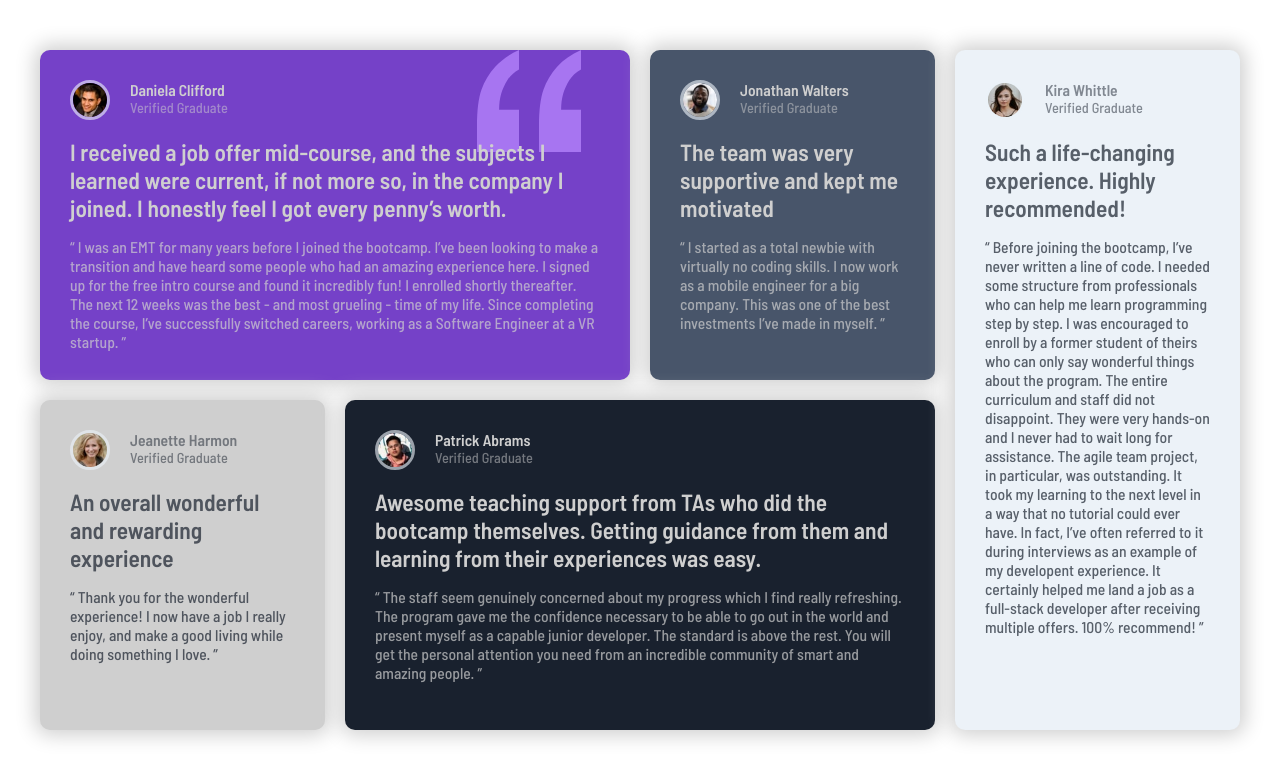
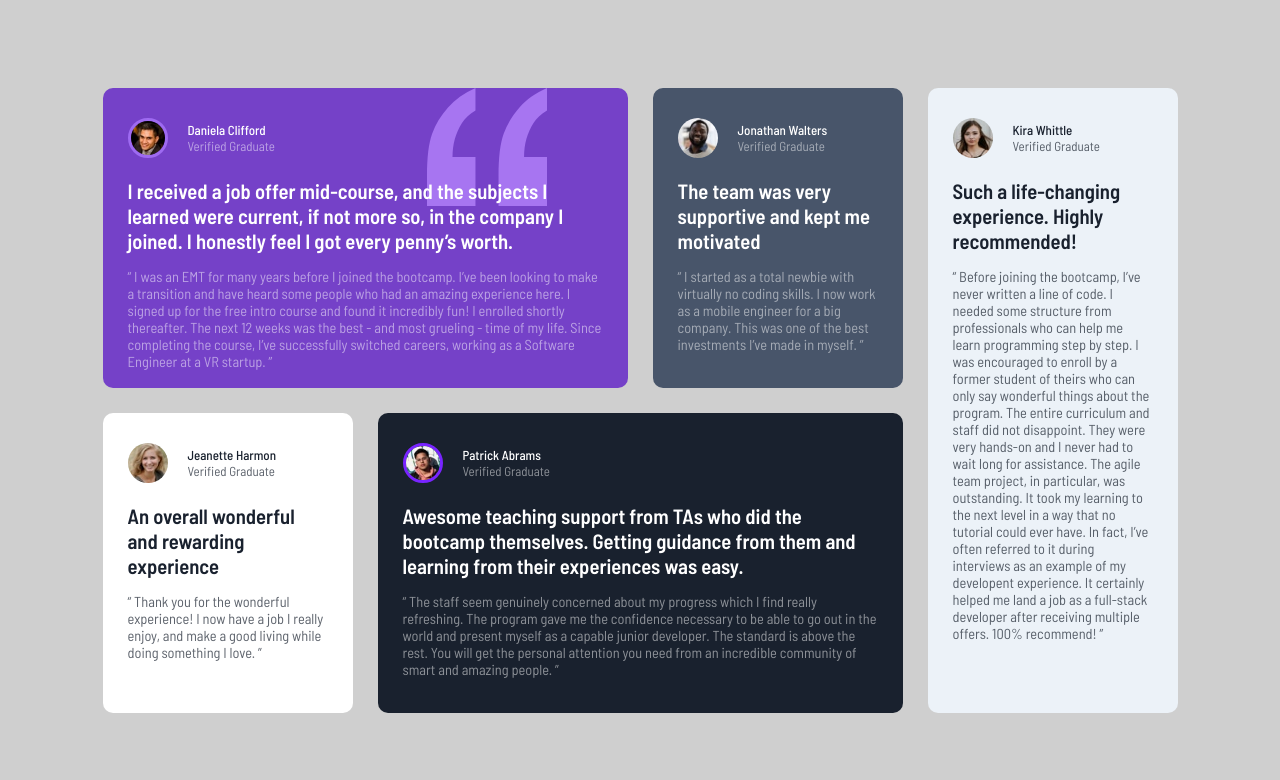
Before and after one commit to DevCris05/testimonials-grid, a plain HTML site: page index.html in a window 1280 px wide. Drawn offline with Linux system fonts and the light colour scheme.

Commit message:
se cambio el diseño del proyecti

```diff
--- a/css/style.css
+++ b/css/style.css
@@ -1,3 +1,14 @@
+@import url("https://fonts.googleapis.com/css2?family=Barlow+Semi+Condensed:ital,wght@0,100;0,200;0,300;0,400;0,500;0,600;0,700;0,800;0,900;1,100;1,200;1,300;1,400;1,500;1,600;1,700;1,800;1,900&display=swap");
+
+:root {
+  --bg-card-one: hsl(263, 55%, 52%);
+  --bg-card-two: hsl(217, 19%, 35%);
+  --bg-card-three: hsl(0, 0%, 100%);
+  --bg-card-four: hsl(219, 29%, 14%);
+  --bg-card-five: hsl(210, 46%, 95%);
+  --bg-body: hsl(0, 0%, 81%);
+}
+
 * {
   margin: 0;
   padding: 0;
@@ -5,161 +16,144 @@
 }
 
 body {
-  display: flex;
-  justify-content: center;
-  align-items: center;
-  padding: 15px;
+  font-size: 13px;
   font-family: "Barlow Semi Condensed", sans-serif;
-  font-size: 13px;
+  background-color: var(--bg-body);
 }
+
 .container {
+  width: 100%;
   display: grid;
   grid-template-columns: 1fr;
-  grid-template-areas:
-    "tarjeta1"
-    "tarjeta2"
-    "tarjeta3"
-    "tarjeta4"
-    "tarjeta5";
-  grid-gap: 20px;
+
+  padding: 50px 20px;
+  gap: 20px;
 }
 
 .target {
+  width: 100%;
   border-radius: 10px;
-  box-shadow: 0 0 20px 5px hsl(0, 0%, 81%);
-  overflow: hidden;
-  padding: 30px;
+  padding: 30px 25px;
 }
+
 .profile {
   display: flex;
-  gap: 20px;
-}
-.container-img img {
-  border-radius: 100%;
-  width: 40px;
-  border: 3px solid hsla(210, 46%, 95%, 0.616);
+  align-items: center;
+  margin-bottom: 20px;
 }
 
+.container-img {
+  border-radius: 100px;
+  overflow: hidden;
+  width: 40px;
+  height: 40px;
+  margin-right: 20px;
+}
+
+.photo {
+  width: 100%;
+}
+.profile-text {
+  color: var(--bg-card-three);
+}
+
+.name {
+  font-weight: 500;
+}
+.verified {
+  opacity: 0.5;
+}
+.text {
+  color: var(--bg-card-three);
+}
+.description {
+  font-size: 1.59em;
+  font-weight: 600;
+  margin-bottom: 15px;
+}
+.testimony {
+  opacity: 0.5;
+  font-size: 1.11em;
+}
 .card_one {
-  grid-area: tarjeta1;
-  background-color: hsl(263, 55%, 52%);
+  background-color: var(--bg-card-one);
   background-image: url("../images/bg-pattern-quotation.svg");
   background-repeat: no-repeat;
-  background-position: 90% 0;
+  background-position: 80% 0;
+  background-size: 120px;
+}
+.card_two {
+  background-color: var(--bg-card-two);
+}
+.card_three {
+  background-color: var(--bg-card-three);
+}
+.card_four {
+  background-color: var(--bg-card-four);
+}
+.card_five {
+  background-color: var(--bg-card-five);
 }
 
-.card_two {
-  grid-area: tarjeta2;
-  background-color: hsl(217, 19%, 35%);
+.card_one .container-img {
+  border: 3px solid hsl(263, 83%, 68%);
 }
 
-.card_three {
-  grid-area: tarjeta3;
-  background-color: hsl(0, 0%, 81%);
+.card_four .container-img {
+  border: 3px solid hsl(263, 100%, 57%);
 }
 
-.card_four {
-  grid-area: tarjeta4;
-  background-color: hsl(219, 29%, 14%);
+.card_three .profile-text,
+.card_five .profile-text {
+  color: var(--bg-card-four);
+  opacity: 1;
 }
 
-.card_five {
-  grid-area: tarjeta5;
-  background-color: hsl(210, 46%, 95%);
-}
-
-.profile-text .name {
-  font-weight: 700;
-  font-size: 1.2em;
-  color: hsla(0, 0%, 81%);
-}
-
-.profile-text .verified {
-  color: hsla(0, 0%, 81%);
-  opacity: 50%;
-  font-size: 1.1em;
-}
-
-.card_three .profile-text .name,
-.card_five .profile-text .name {
-  color: hsl(219, 29%, 14%);
-  opacity: 50%;
+.card_three .text,
+.card_five .text {
+  color: var(--bg-card-four);
+  opacity: 1;
 }
 
 .card_three .profile-text .verified,
 .card_five .profile-text .verified {
-  color: hsl(219, 29%, 14%);
-  opacity: 50%;
+  opacity: 0.7;
 }
 
-.text .description {
-  margin-top: 20px;
-  margin-bottom: 15px;
-  font-weight: 700;
-  font-size: 1.8em;
-  color: hsla(0, 0%, 81%);
+.card_three .text .testimony,
+.card_five .text .testimony {
+  opacity: 0.7;
 }
 
-.text .testimony {
-  color: hsla(0, 0%, 81%);
-  opacity: 70%;
-  font-size: 1.2em;
-}
-
-.card_three .text .description,
-.card_five .text .description {
-  color: hsl(219, 29%, 14%);
-  opacity: 70%;
-}
-.card_three .text .testimony,
-.card_five .text .testimony {
-  color: hsl(219, 29%, 14%);
-  opacity: 70%;
-}
-
-@media screen and (min-width: 950px) {
-  body {
+@media screen and (min-width: 1100px) {
+  .container {
     width: 100%;
     height: 100vh;
+    display: grid;
+    grid-template-columns: repeat(4, 250px);
+    grid-template-rows: repeat(2, 300px);
+    gap: 25px;
+    padding: 40px 200px;
+    place-content: center;
   }
-
-  .container {
-    max-width: 1200px;
-    height: 700px;
-    grid-template-columns: repeat(4, 1fr);
-    grid-template-rows: repeat(2, 1fr);
-    grid-template-areas:
-      "tarjeta1 tarjeta1 tarjeta2 tarjeta5"
-      "tarjeta3 tarjeta4 tarjeta4 tarjeta5";
-  }
-
   .card_one {
     grid-column: 1/3;
     grid-row: 1;
   }
-
   .card_two {
     grid-column: 3/4;
     grid-row: 1;
   }
-
   .card_three {
+    grid-row: 2;
     grid-column: 1/2;
+  }
+  .card_four {
     grid-row: 2;
+    grid-column: 2/4;
   }
-
-  .card_four {
-    grid-column: 2/4;
-    grid-row: 2;
-  }
-
   .card_five {
     grid-column: 4;
     grid-row: 1/3;
   }
-
-  .text .description {
-    margin-top: 15px;
-    margin-bottom: 15px;
-  }
 }
--- a/index.html
+++ b/index.html
@@ -20,7 +20,6 @@
   </head>
   <body>
     <main class="container">
-      <h1></h1>
       <div class="target card_one">
         <div class="profile">
           <figure class="container-img">
```
